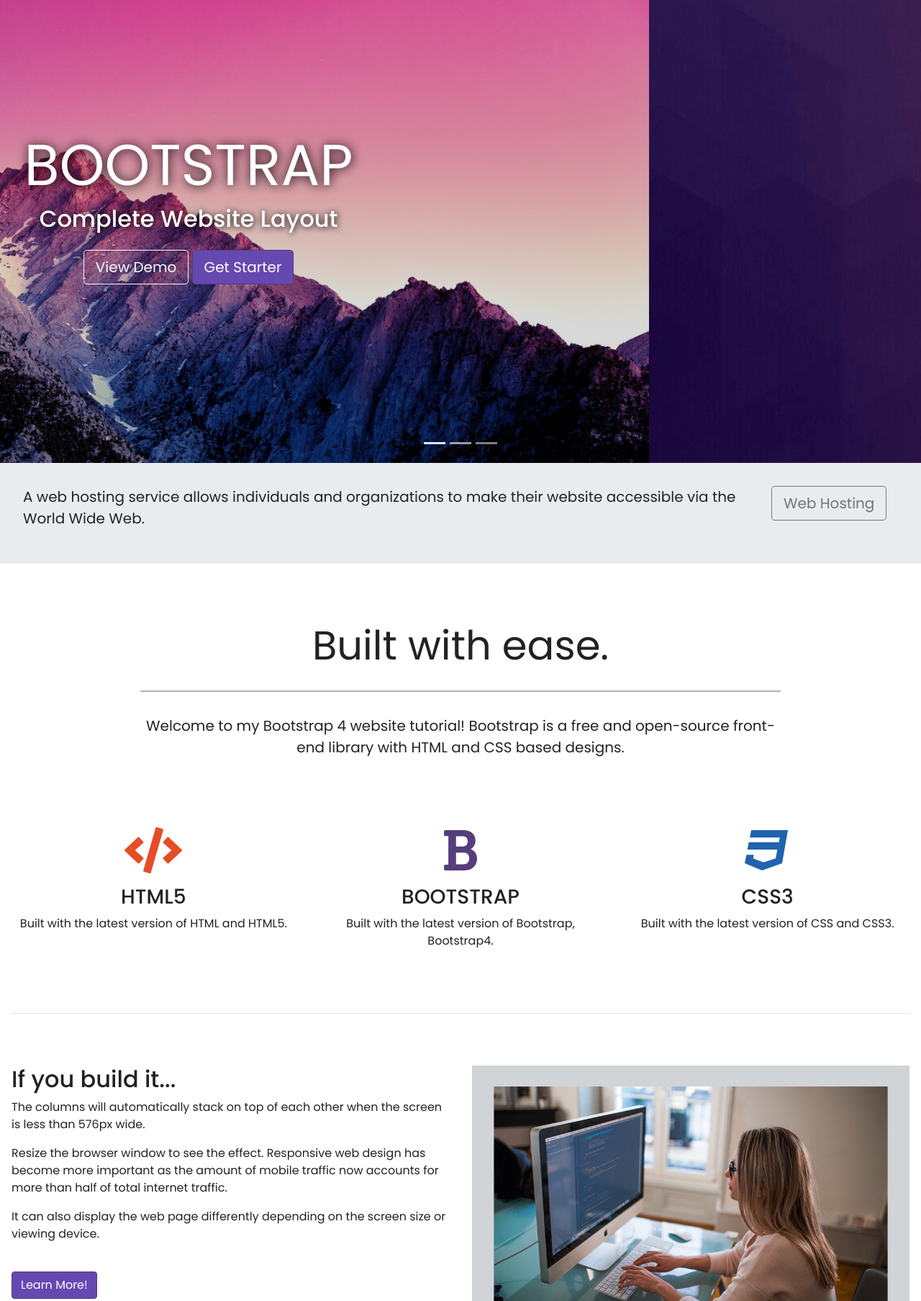
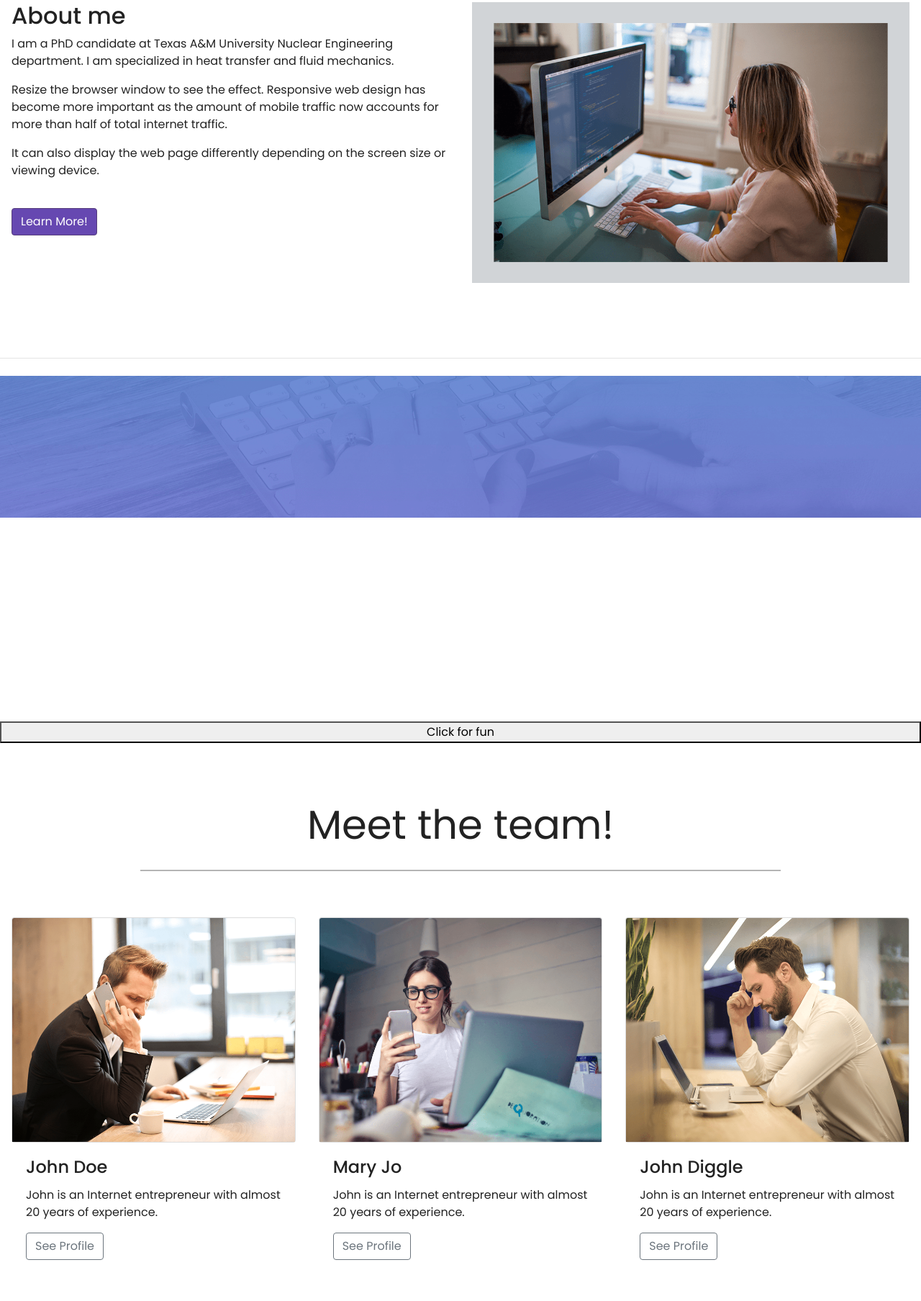
Before and after one commit to mayildiz1/may.github.io, a plain HTML site: page about.html in a window 1280 px wide. Shown: the part 81-1888 px from the top of the page at 72% size. Drawn offline with nearby package versions, Linux system fonts and the light colour scheme.

Commit message:
Update about.html

```diff
--- a/about.html
+++ b/about.html
@@ -49,88 +49,13 @@
 
 	</nav>
 
-<!--	Image Slider-->
-	<div id="slides" class="carousel slide" data-ride="carousel">
-		<ul class="carousel-indicators">
-			<li data-target="#slides" data-slide-to="0" class="active"></li>
-			<li data-target="#slides" data-slide-to="1"></li>
-			<li data-target="#slides" data-slide-to="2"></li>
-		</ul>
-		<div class="carousel-inner">
-			<div class="carousel-item active">
-				<img src="img/background.png">
-				<div class="carousel-caption">
-					<h1 class="display-2"> Bootstrap</h1>
-					<h3>Complete Website Layout</h3>
-					<button type="button" class="btn btn-outline-light btn-lg"> View Demo</button>
-					<button type="button" class="btn btn-primary btn-lg"> Get Starter</button>
-				</div>
-			</div>
-			<div class="carousel-item">
-				<img src="img/background2.png">
-			</div>
-			<div class="carousel-item">
-				<img src="img/background3.png">
-			</div>
-		</div>
-	</div>
-
-<!--	Jumbotron-->
-	<div class="container-fluid">
-		<div class="row jumbotron">
-			<div class="col-xs-12 col-sm-12 col-md-9 col-lg-9 col-xl-10">
-				<p class="lead">A web hosting service allows individuals and organizations to make their website accessible via the World Wide Web.</p>
-			</div>
-			<div class="col-xs-12 col-sm-12 col-md-3 col-lg-3 col-xl-2">
-				<a href="#"><button type="button" class="btn btn-outline-secondary btn-lg">Web Hosting</button></a>
-			</div>
-		</div>
-	</div>
-
-<!--	Welcom Section-->
-
-	<div class="container-fluid padding">
-		<div class="row welcome text-center">
-			<div class="col-12">
-				<h1 class="display-4">Built with ease.</h1>
-			</div>
-			<hr>
-			<div class="col-12">
-				<p class="lead">Welcome to my Bootstrap 4 website tutorial! Bootstrap is a free and open-source front-end library with HTML and CSS based designs.</p>
-			</div>
-		</div>
-	</div>
-
-<!--	Three column section-->
-
-	<div class="container-fluid padding">
-		<div class="row text-center padding">
-			<div class="col-xs-12 col-sm-6 col-md-4">
-				<i class="fas fa-code"></i>
-				<h3>HTML5</h3>
-				<p>Built with the latest version of HTML and HTML5.</p>
-			</div>
-			<div class="col-xs-12 col-sm-6 col-md-4">
-				<i class="fas fa-bold"></i>
-				<h3>BOOTSTRAP</h3>
-				<p>Built with the latest version of Bootstrap, Bootstrap4.</p>
-			</div>
-			<div class="col-xs-12 col-md-4">
-				<i class="fab fa-css3"></i>
-				<h3>CSS3</h3>
-				<p>Built with the latest version of CSS and CSS3.</p>
-			</div>
-		</div>
-		<hr class="my-4">
-	</div>
-
 <!--	Two column section-->
 
 	<div class="container-fluid padding">
 		<div class="row padding">
 			<div class="col-md-12 col-lg-6">
-				<h2>If you build it...</h2>
-				<p>The columns will automatically stack on top of each other when the screen is less than 576px wide.</p>
+				<h2>About me</h2>
+				<p>I am a PhD candidate at Texas A&M University Nuclear Engineering department. I am specialized in heat transfer and fluid mechanics.</p>
 				<p>Resize the browser window to see the effect. Responsive web design has become more important as the amount of mobile traffic now accounts for more than half of total internet traffic.</p>
 				<p>It can also display the web page differently depending on the screen size or viewing device.</p>
 				<br>
```
